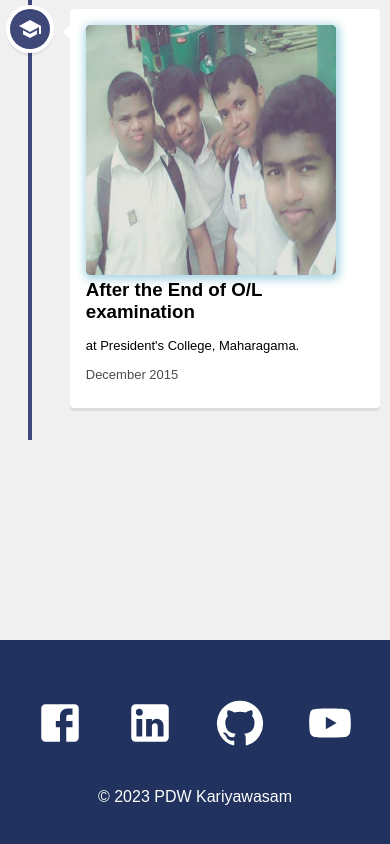
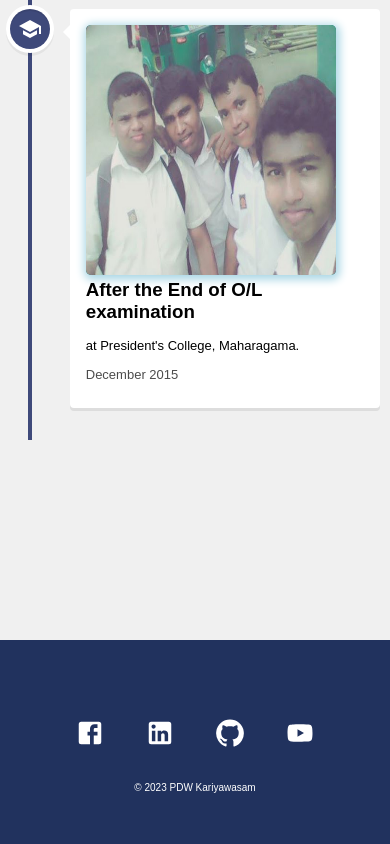
Before and after one commit to deelaka99/deewejkar-portfolio, a React (Vite) app: page /special-moments in a window 390 px wide. Shown: the part 9461-10305 px from the top of the page. Built offline with nearby package versions, Linux system fonts and the light colour scheme.

Commit message:
added responsiveness to the footer

```diff
--- a/src/styles/Footer.css
+++ b/src/styles/Footer.css
@@ -21,8 +21,42 @@
   color: white;
 }
 
+@media only screen and (max-width: 1080px) {
+  .footer svg {
+    font-size: 40px;
+  }
+
+  p{
+    font-size: 15px;
+  }
+}
+
+@media only screen and (max-width: 900px) {
+  .footer svg {
+    font-size: 30px;
+  }
+
+  p{
+    font-size: 10px;
+  }
+}
+
 @media only screen and (max-width: 600px) {
   .footer svg {
-    font-size: 50px;
+    font-size: 30px;
+  }
+
+  p{
+    font-size: 10px;
   }
 }
+
+@media only screen and (max-width: 300px) {
+  .footer svg {
+    font-size: 25px;
+  }
+
+  p{
+    font-size: 8px;
+  }
+}
```
